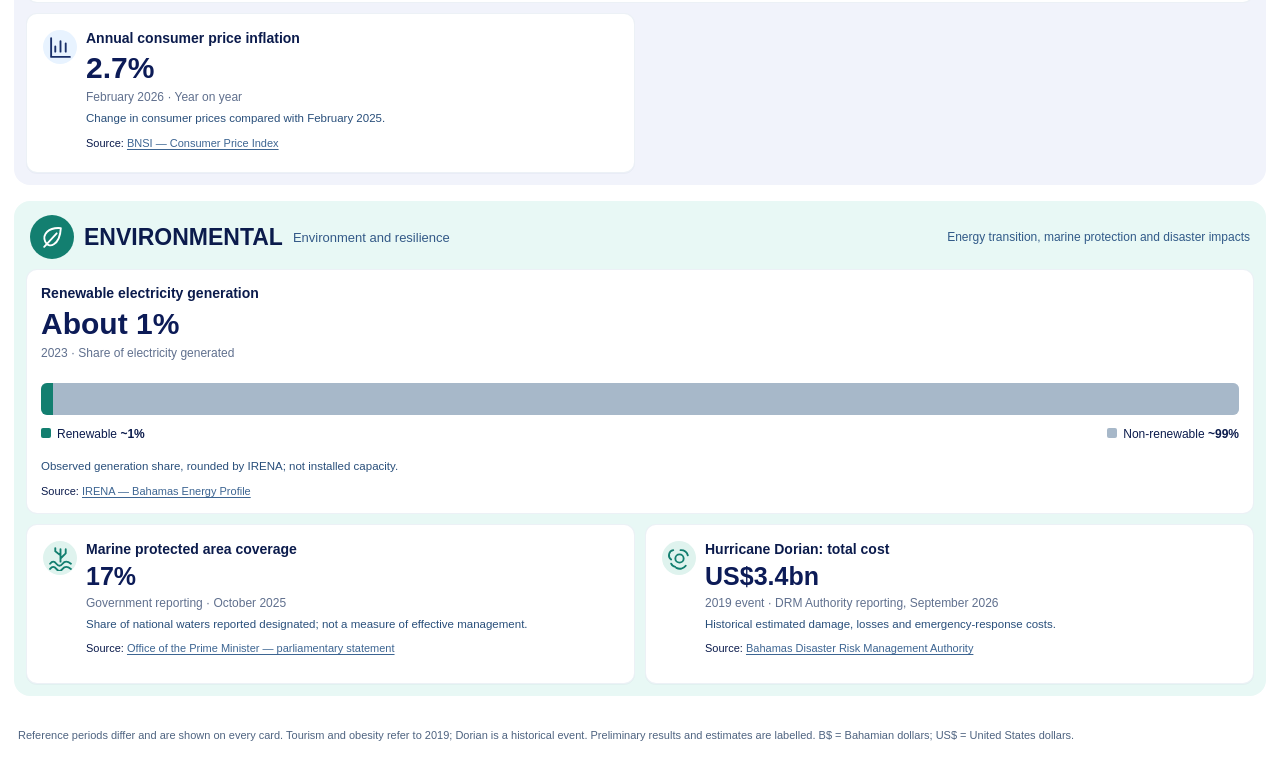
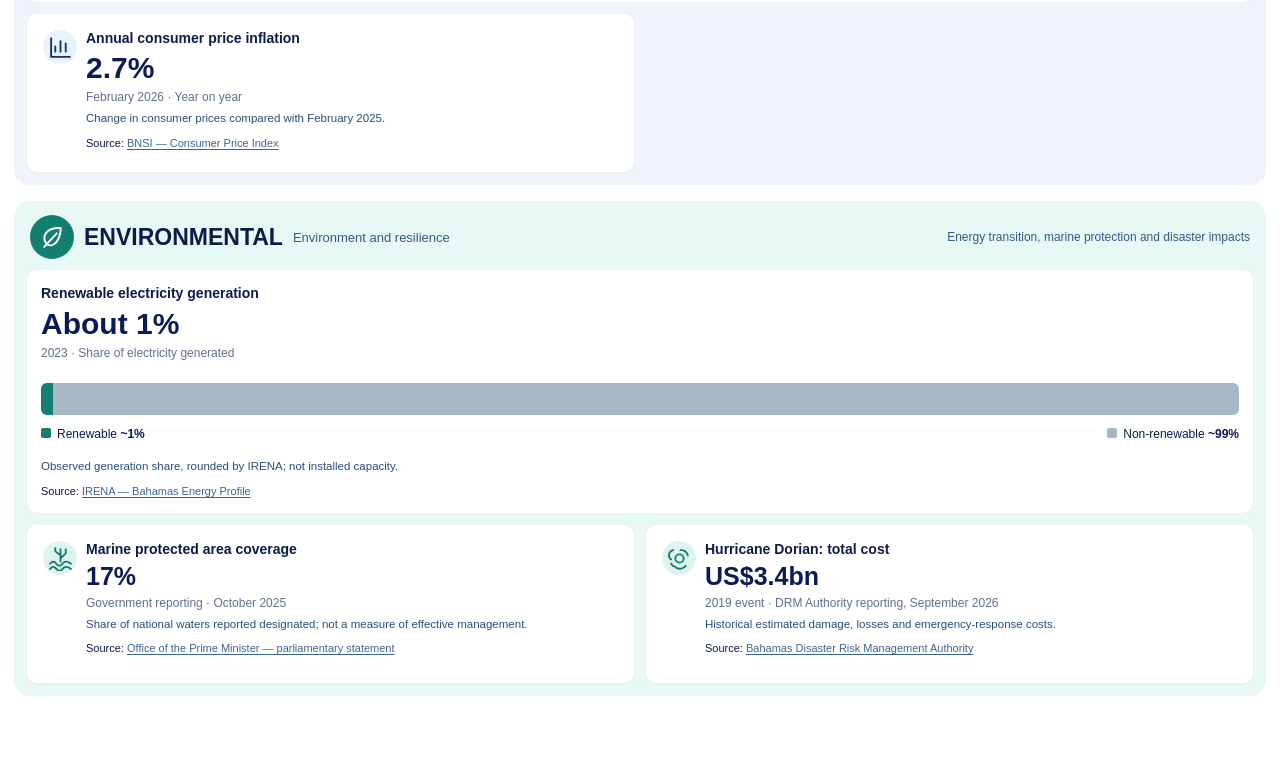
Before and after one commit to crownspa2015-dotcom/bahamas-key-statistics, a plain HTML site: page index.html in a window 1280 px wide. Shown: the part 1185-1963 px from the top of the page. After the commit the page ends 1925 px from the top, so only its background shows below. Drawn offline with Linux system fonts and the light colour scheme.

Commit message:
Remove bottom explanatory footer from Bahamas dashboard

```diff
--- a/index.html
+++ b/index.html
@@ -650,5 +650,5 @@ function tradeVisual(r){const t=d.trade;return `<article class="chart-card headl
 function energyVisual(r){return `<article class="chart-card headline-visual wide" data-indicator="${esc(r.id)}"><h3>${esc(r.label)}</h3><div class="value">${esc(r.display)}</div><div class="period">${esc(r.period)}</div><div class="energy-track" role="img" aria-label="Renewable generation about 1 percent; non-renewable generation about 99 percent, 2023"><span class="energy-renewable"></span><span class="energy-other"></span></div><div class="energy-legend"><span><i class="key renewable"></i>Renewable <strong>~1%</strong></span><span><i class="key nonrenewable"></i>Non-renewable <strong>~99%</strong></span></div><div class="meaning">${esc(r.note)}</div>${ref(r)}</article>`;}
 const renderIndicator=r=>r.id==='concentration'?populationVisual(r):r.id==='trade'?tradeVisual(r):r.id==='renewables'?energyVisual(r):card(r);
 
-document.getElementById('app').innerHTML=`<header class="hero"><div><h1>${esc(d.title)}</h1><p>People, economic dependence and island resilience</p><p>Population: ${esc(d.population.display)} · ${esc(d.population.period)} · <a href="${esc(d.population.source_url)}" target="_blank" rel="noopener noreferrer">BNSI census</a></p></div><div class="updated">Updated ${esc(d.updated)}</div></header>${pillar('social','SOCIAL','People and wellbeing','Settlement, work and health',d.social.map(renderIndicator).join(''))}${pillar('economic','ECONOMIC','Economy and dependence','Tourism, trade, debt and prices',d.economic.map(renderIndicator).join(''))}${pillar('environment','ENVIRONMENTAL','Environment and resilience','Energy transition, marine protection and disaster impacts',d.environment.map(renderIndicator).join(''))}<footer class="sources">Reference periods differ and are shown on every card. Tourism and obesity refer to 2019; Dorian is a historical event. Preliminary results and estimates are labelled. B$ = Bahamian dollars; US$ = United States dollars.</footer>`;
+document.getElementById('app').innerHTML=`<header class="hero"><div><h1>${esc(d.title)}</h1><p>People, economic dependence and island resilience</p><p>Population: ${esc(d.population.display)} · ${esc(d.population.period)} · <a href="${esc(d.population.source_url)}" target="_blank" rel="noopener noreferrer">BNSI census</a></p></div><div class="updated">Updated ${esc(d.updated)}</div></header>${pillar('social','SOCIAL','People and wellbeing','Settlement, work and health',d.social.map(renderIndicator).join(''))}${pillar('economic','ECONOMIC','Economy and dependence','Tourism, trade, debt and prices',d.economic.map(renderIndicator).join(''))}${pillar('environment','ENVIRONMENTAL','Environment and resilience','Energy transition, marine protection and disaster impacts',d.environment.map(renderIndicator).join(''))}`;
 </script></body></html>
```
